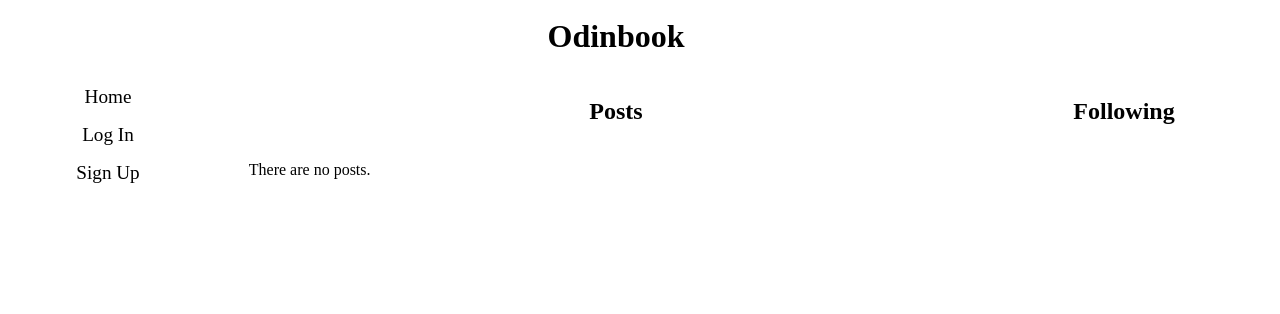
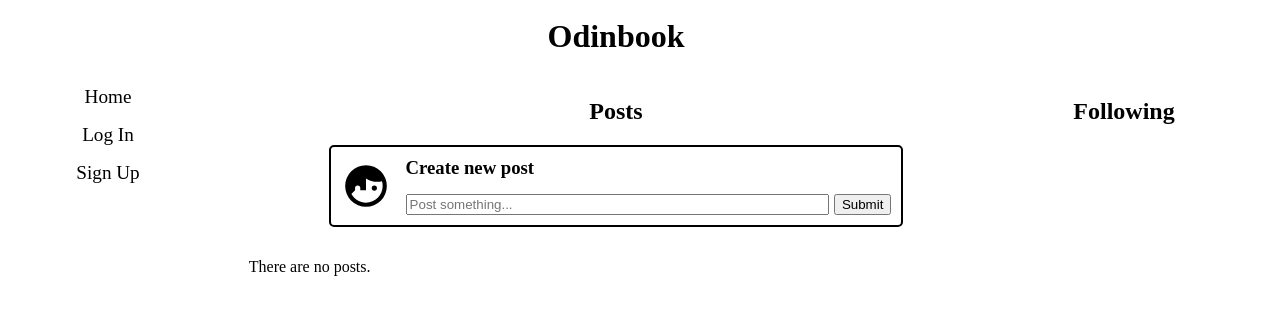
Before and after one commit to Adrian-Koh/odin-book, a React (Vite) app in the folder frontend/: page / in a window 1280 px wide. Shown: the top 314 px of the page. Built offline with nearby package versions, Linux system fonts and the light colour scheme.

Commit message:
Add create new post input in posts section
Still need to add upload photo input

```diff
--- a/frontend/src/api/posts.js
+++ b/frontend/src/api/posts.js
@@ -31,3 +31,22 @@ export const togglePostLike = async (postId, like) => {
     throw new Error(parsed.message);
   }
 };
+
+export const submitNewPost = async (caption, file = null) => {
+  const formData = new FormData();
+  formData.append("caption", caption);
+  formData.append("file", file);
+
+  const response = await fetch(BACKEND_DOMAIN, {
+    headers: getTokenHeader(),
+    method: "POST",
+    body: formData,
+  });
+
+  const parsed = await response.json();
+  console.log("parsed response from submit post: " + JSON.stringify(parsed));
+
+  if (!response.ok) {
+    throw new Error(parsed.message);
+  }
+};
--- a/frontend/src/components/Posts/Posts.jsx
+++ b/frontend/src/components/Posts/Posts.jsx
@@ -1,18 +1,20 @@
 import { useContext, useEffect, useState } from "react";
 import styles from "./Posts.module.css";
-import { getPosts, togglePostLike } from "../../api/posts";
+import { getPosts, togglePostLike, submitNewPost } from "../../api/posts";
 import { HomeContext } from "../../pages/Home/Home";
 
 const Posts = () => {
   const [posts, setPosts] = useState([]);
+  const [newPostInput, setNewPostInput] = useState("");
   const { user } = useContext(HomeContext);
 
+  const fetchPosts = async () => {
+    const fetchedPosts = await getPosts();
+    setPosts(fetchedPosts);
+  };
+
   useEffect(() => {
-    const fetchPostsCb = async () => {
-      const fetchedPosts = await getPosts();
-      setPosts(fetchedPosts);
-    };
-    fetchPostsCb();
+    fetchPosts();
   }, []);
 
   async function handleLikeClick(postId, like) {
@@ -30,9 +32,42 @@ const Posts = () => {
     setPosts(newPosts);
   }
 
+  async function handleNewPostSubmit() {
+    await submitNewPost(newPostInput);
+    fetchPosts();
+    setNewPostInput("");
+  }
+
   return (
     <div className={styles.container}>
       <h2 className={styles.title}>Posts</h2>
+      <div className={styles.createPost}>
+        <img
+          src={
+            user && user.avatarUrl ? user.avatarUrl : "/face-man-profile.svg"
+          }
+          alt="logged in pic"
+          className={styles.loggedInPic}
+        />
+        <h3 className={styles.newPostTitle}>Create new post</h3>
+        <div className={styles.inputs}>
+          <input
+            type="text"
+            placeholder="Post something..."
+            className={styles.postInput}
+            value={newPostInput}
+            onKeyDown={(e) => {
+              if (e.key === "Enter") {
+                handleNewPostSubmit();
+              }
+            }}
+            onChange={(e) => {
+              setNewPostInput(e.target.value);
+            }}
+          />
+          <input type="submit" onClick={handleNewPostSubmit} />
+        </div>
+      </div>
       {posts && posts.length > 0 ? (
         <div className={styles.posts}>
           {posts.map((post) => (
--- a/frontend/src/components/Posts/Posts.module.css
+++ b/frontend/src/components/Posts/Posts.module.css
@@ -61,3 +61,39 @@
   height: 25px;
   width: auto;
 }
+
+.createPost {
+  display: grid;
+  grid-template-columns: max-content 1fr;
+  align-items: center;
+  gap: 15px;
+  border: solid 2px black;
+  border-radius: 5px;
+  padding: 10px;
+  margin-bottom: 15px;
+  width: 75%;
+  min-width: 300px;
+  align-self: center;
+}
+
+.loggedInPic {
+  width: 50px;
+  height: auto;
+  grid-column: 1 / 2;
+  grid-row: 1 / 3;
+}
+
+.newPostTitle {
+  margin: 0;
+}
+
+.inputs {
+  display: flex;
+  gap: 5px;
+  grid-row: 2 / 3;
+  grid-column: 2 / 3;
+}
+
+.postInput {
+  width: 100%;
+}
```
